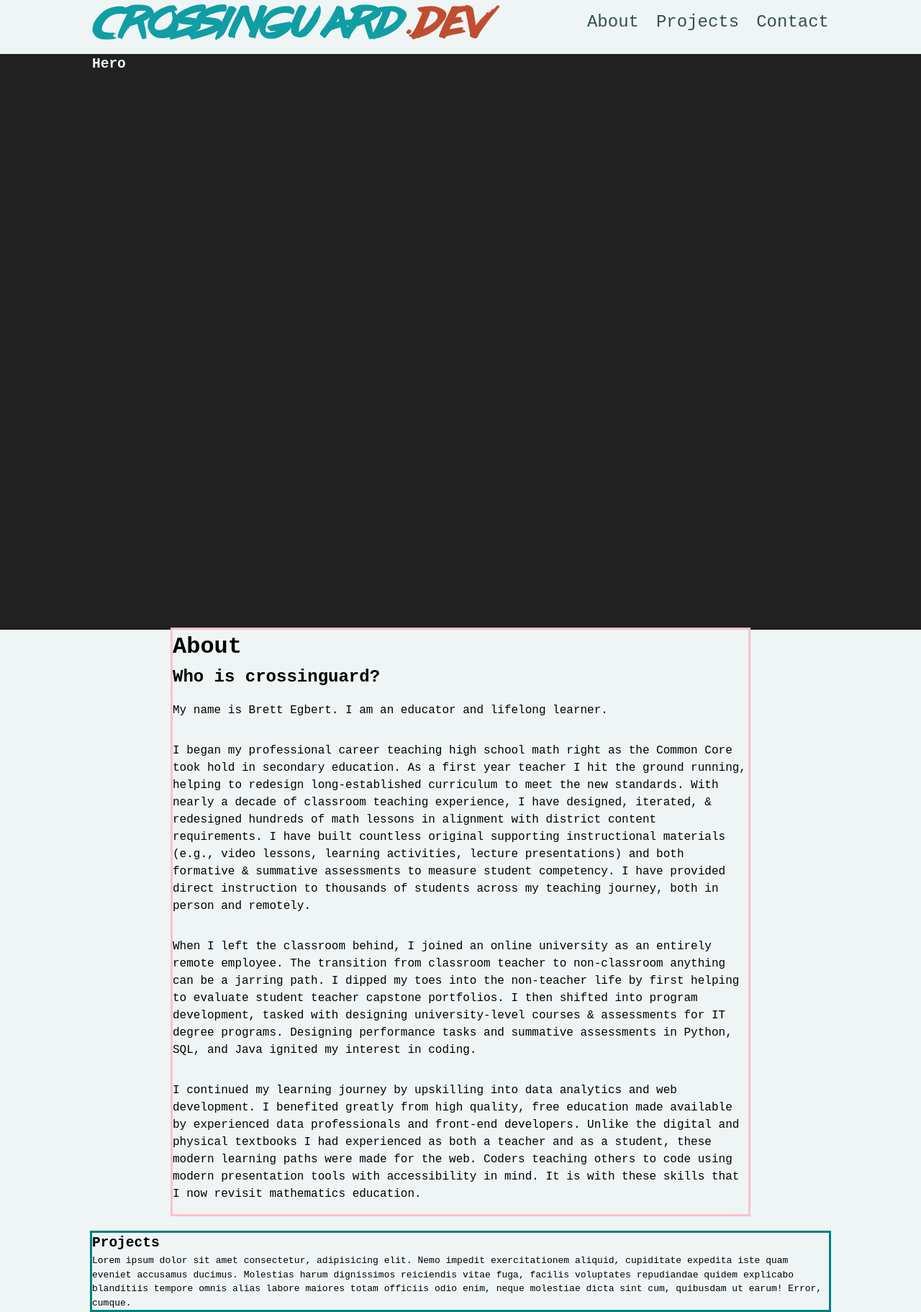
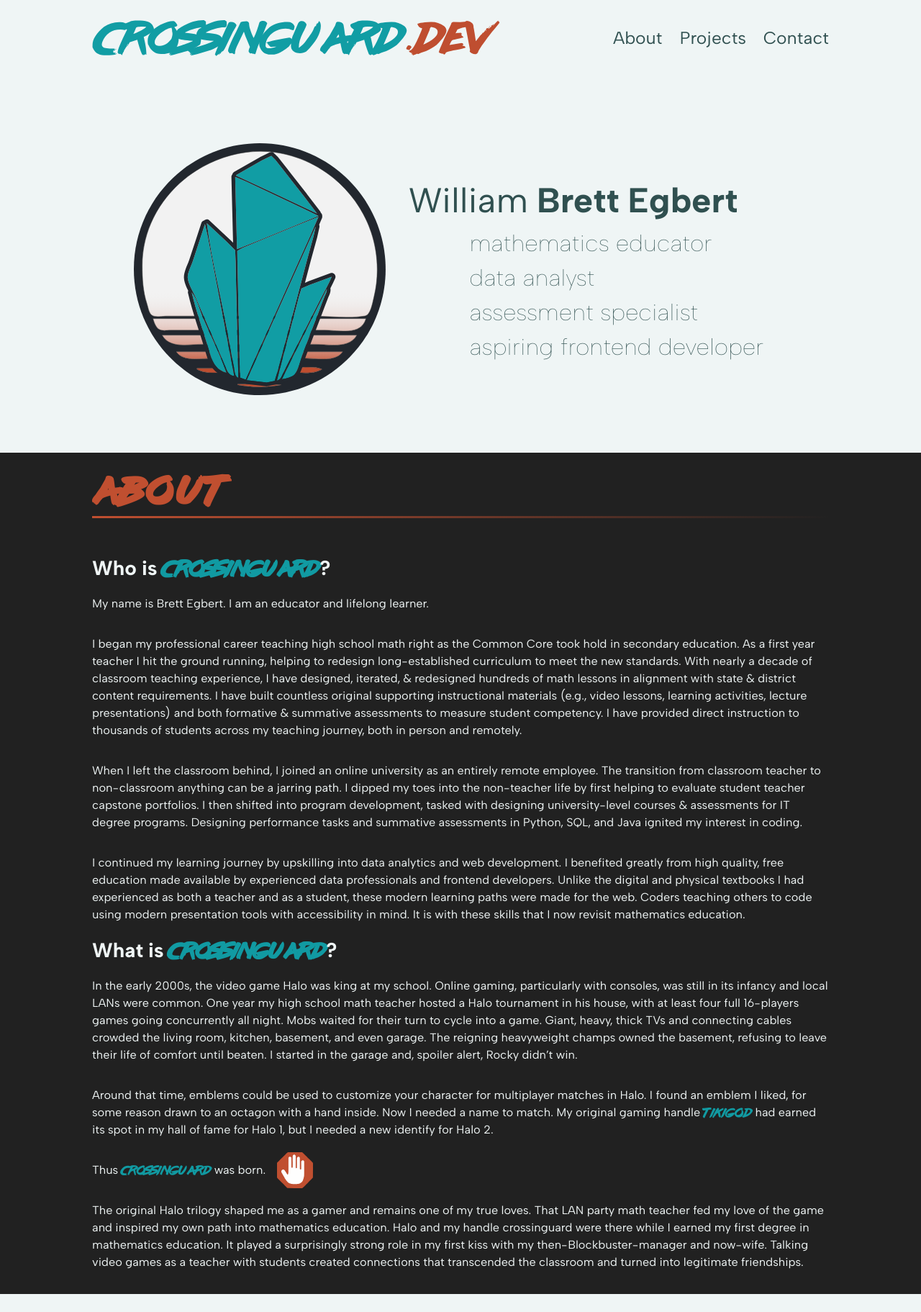
Before and after one commit to crossinguard/crossinguard.dev, an Astro site: page / in a window 1280 px wide. Shown: the part 13-1836 px from the top of the page at 72% size. Built offline with nearby package versions, Linux system fonts and the light colour scheme; Astro itself is replaced by a stand-in of ours.

Commit message:
hero desktop styles

```diff
--- a/src/components/About.astro
+++ b/src/components/About.astro
@@ -1,41 +1,70 @@
+---
+import { Image } from "astro:assets";
+import stopSign from "../images/halo-stop.svg";
 ---
 
----
-
-<section id="about" class="container-sm">
+<div class="about container">
   <h2>About</h2>
   <h3>
-    Who is crossinguard?
+    Who is <span class="cg">crossinguard</span>?
   </h3>
   <p>
     My name is Brett Egbert. I am an educator and lifelong learner.
   </p>
   <p>
-    I began my professional career teaching high school math right as the Common Core took hold in secondary education. As a first year teacher I hit the ground running, helping to redesign long-established curriculum to meet the new standards. With nearly a decade of classroom teaching experience, I have designed, iterated, & redesigned hundreds of math lessons in alignment with district content requirements. I have built countless original supporting instructional materials (e.g., video lessons, learning activities, lecture presentations) and both formative & summative assessments to measure student competency. I have provided direct instruction to thousands of students across my teaching journey, both in person and remotely.
+    I began my professional career teaching high school math right as the Common Core took hold in secondary education. As a first year teacher I hit the ground running, helping to redesign long-established curriculum to meet the new standards. With nearly a decade of classroom teaching experience, I have designed, iterated, & redesigned hundreds of math lessons in alignment with state & district content requirements. I have built countless original supporting instructional materials (e.g., video lessons, learning activities, lecture presentations) and both formative & summative assessments to measure student competency. I have provided direct instruction to thousands of students across my teaching journey, both in person and remotely.
   </p>
   <p>
     When I left the classroom behind, I joined an online university as an entirely remote employee. The transition from classroom teacher to non-classroom anything can be a jarring path. I dipped my toes into the non-teacher life by first helping to evaluate student teacher capstone portfolios. I then shifted into program development, tasked with designing university-level courses & assessments for IT degree programs. Designing performance tasks and summative assessments in Python, SQL, and Java ignited my interest in coding.
   </p>
   <p>
-    I continued my learning journey by upskilling into data analytics and web development. I benefited greatly from high quality, free education made available by experienced data professionals and front-end developers. Unlike the digital and physical textbooks I had experienced as both a teacher and as a student, these modern learning paths were made for the web. Coders teaching others to code using modern presentation tools with accessibility in mind. It is with these skills that I now revisit mathematics education.
+    I continued my learning journey by upskilling into data analytics and web development. I benefited greatly from high quality, free education made available by experienced data professionals and frontend developers. Unlike the digital and physical textbooks I had experienced as both a teacher and as a student, these modern learning paths were made for the web. Coders teaching others to code using modern presentation tools with accessibility in mind. It is with these skills that I now revisit mathematics education.
   </p>
-</section>
+  <h3>
+    What is <span class="cg">crossinguard</span>?
+  </h3>
+  <p>
+    In the early 2000s, the video game Halo was king at my school. Online gaming, particularly with consoles, was still in its infancy and local LANs were common. One year my high school math teacher hosted a Halo tournament in his house, with at least four full 16-players games going concurrently all night. Mobs waited for their turn to cycle into a game. Giant, heavy, thick TVs and connecting cables crowded the living room, kitchen, basement, and even garage. The reigning heavyweight champs owned the basement, refusing to leave their life of comfort until beaten. I started in the garage and, spoiler alert, Rocky didn’t win.
+  </p>
+  <p>
+    Around that time, emblems could be used to customize your character for multiplayer matches in Halo. I found an emblem I liked, for some reason drawn to an octagon with a hand inside. Now I needed a name to match. My original gaming handle <span class="cg">tikigod</span> had earned its spot in my hall of fame for Halo 1, but I needed a new identify for Halo 2.
+  </p>
+  <div class="standout">
+    <p>
+      Thus <span class="cg">crossinguard</span> was born.
+    </p>
+    <Image
+      src={stopSign}
+      class="logo"
+      alt="octagon with a hand inside; Halo 'stop' emblem"
+      height="50"
+      width="50" />
+  </div>
+  <p>
+    The original Halo trilogy shaped me as a gamer and remains one of my true loves. That LAN party math teacher fed my love of the game and inspired my own path into mathematics education. Halo and my handle crossinguard were there while I earned my first degree in mathematics education. It played a surprisingly strong role in my first kiss with my then-Blockbuster-manager and now-wife. Talking video games as a teacher with students created connections that transcended the classroom and turned into legitimate friendships.
+  </p>
+</div>
 
 <style>
-  #about {
-    outline: solid pink;
-  }
-
-  h2 {
-    font-size: 2rem;
-  }
-
-  h3 {
-    font-size: 1.5rem;
+  .about {
+    /* outline: solid pink; */
+    padding-block: 1em;
   }
 
   p {
     font-size: 1rem;
     padding-block: 1em;
+    color: var(--light);
+  }
+
+  .cg {
+    color: var(--teal);
+    font-family: 'Lazer84', monospace;
+  }
+
+  .standout {
+    display: flex;
+    gap: 1em;
+    align-items: center;
   }
 </style>
--- a/src/components/Contact.astro
+++ b/src/components/Contact.astro
@@ -2,13 +2,20 @@
 
 ---
 
-<section id="contact" class="container">
+<div class="contact container">
   <h2>Contact</h2>
   <p>Lorem ipsum dolor sit amet consectetur, adipisicing elit. Nemo impedit exercitationem aliquid, cupiditate expedita iste quam eveniet accusamus ducimus. Molestias harum dignissimos reiciendis vitae fuga, facilis voluptates repudiandae quidem explicabo blanditiis tempore omnis alias labore maiores totam officiis odio enim, neque molestiae dicta sint cum, quibusdam ut earum! Error, cumque.</p>
-</section>
+</div>
 
 <style>
-  #contact {
+  .contact {
     outline: solid salmon;
+    padding-block: 1em;
+  }
+
+  p {
+    font-size: 1rem;
+    padding-block: 1em;
+    color: var(--light);
   }
 </style>
--- a/src/components/Header.astro
+++ b/src/components/Header.astro
@@ -18,5 +18,6 @@ import cgLogo from "../images/cg-dev-h.svg";
     display: flex;
     justify-content: space-between;
     align-items: center;
+    padding-block: 1em;
   }
 </style>
--- a/src/components/Hero.astro
+++ b/src/components/Hero.astro
@@ -1,9 +1,72 @@
-<section class="hero container">
-  <h2>Hero</h2>
-</section>
+---
+import { Image } from "astro:assets";
+import cgLogo from "../images/cg-logo.svg";
+---
+
+<div class="hero container">
+  <Image
+    src={cgLogo}
+    class="logo"
+    alt="octagon with a hand inside; Halo 'stop' emblem"
+    height="350"
+    width="350" />
+  <div class="text">
+    <h1><span class="regular">William</span> Brett Egbert</h2>
+    <ul>
+      <li><span class="left">&lt;</span>mathematics educator<span class="right">&#47;&#62;</span></li>
+      <li><span class="left">&lt;</span>data analyst<span class="right">&#47;&#62;</span></li>
+      <li><span class="left">&lt;</span>assessment specialist<span class="right">&#47;&#62;</span></li>
+      <li><span class="left">&lt;</span>aspiring frontend developer<span class="right">&#47;&#62;</span></li>
+    </ul>
+  </div>
+</div>
 
 <style>
-  h2 {
-    color: var(--light);
+	.hero {
+    /* outline: solid lightseagreen; */
+    display: flex;
+    justify-content: center;
+    align-items: center;
+    gap: 2em;
+    padding-block: 5em;
+  }
+
+  h1 {
+    font-size: 3rem;
+    color: var(--dark-green);
+  }
+
+  li {
+    list-style: none;
+    font-weight: 100;
+    font-size: 2rem;
+    color: var(--dark-green);
+    transition: all 3s ease-in-out;
+    padding-inline-start: 1.5rem;
+  }
+
+  .left,
+  .right {
+    color: transparent;
+  }
+
+  li:hover {
+    transition: all 0.3s ease-in-out;
+    color: var(--orange);
+    transform: skew(-5deg);
+  }
+
+  li:hover .left,
+  li:hover .right {
+    transition: all 0.1s ease-in-out;
+    color: var(--teal);
+  }
+
+  .regular {
+    font-weight: normal;
+  }
+
+  .logo {
+    width: auto;
   }
 </style>
--- a/src/components/Nav.astro
+++ b/src/components/Nav.astro
@@ -24,6 +24,7 @@
 
   a {
     text-decoration: transparent;
+    text-underline-offset: .5rem;
     color: var(--dark-green);
   }
 
--- a/src/components/Projects.astro
+++ b/src/components/Projects.astro
@@ -2,13 +2,13 @@
 
 ---
 
-<section id="projects" class="container">
+<div class="projects container">
   <h2>Projects</h2>
   <p>Lorem ipsum dolor sit amet consectetur, adipisicing elit. Nemo impedit exercitationem aliquid, cupiditate expedita iste quam eveniet accusamus ducimus. Molestias harum dignissimos reiciendis vitae fuga, facilis voluptates repudiandae quidem explicabo blanditiis tempore omnis alias labore maiores totam officiis odio enim, neque molestiae dicta sint cum, quibusdam ut earum! Error, cumque.</p>
-</section>
+</div>
 
 <style>
-  #projects {
+  .projects {
     outline: solid teal;
   }
 </style>
--- a/src/env.d.ts
+++ b/src/env.d.ts
@@ -1 +1,2 @@
+/// <reference path="../.astro/types.d.ts" />
 /// <reference types="astro/client" />
--- a/src/pages/index.astro
+++ b/src/pages/index.astro
@@ -6,31 +6,36 @@ import Contact from "../components/Contact.astro";
 import Hero from "../components/Hero.astro";
 ---
 
-<BaseLayout title = 'under development'>
+<BaseLayout title = 'Welcome'>
 
 	<div class="hero">
 		<Hero />
 	</div>
 
 	<div class="content">
-		<About />
+		<section id="about">
+			<About />
+		</section>
 
-		<Projects />
+		<section id="projects">
+			<Projects />
+		</section>
 
-		<Contact />
+		<section id="contact">
+			<Contact />
+		</section>
 	</div>
 
 </BaseLayout>
 
 <style>
-	.hero {
-    height: 100vh;
-    background: var(--dark);
-  }
-
 	.content {
-		min-height: 500px;
 		display: grid;
 		gap: 2em;
 	}
+
+	#about,
+	#contact {
+		background: var(--dark);
+	}
 </style>
--- a/src/styles/global.css
+++ b/src/styles/global.css
@@ -1,3 +1,37 @@
+/* Fonts */
+@font-face {
+  font-family: 'Lazer84';
+  src: url('/fonts/Lazer84.ttf') format('truetype');
+}
+
+@font-face {
+  font-family: 'Albert Sans';
+  src: url('/fonts/AlbertSans-Regular.woff2') format('woff2');
+  font-weight: normal;
+  font-style: normal;
+}
+
+@font-face {
+  font-family: 'Albert Sans';
+  src: url('/fonts/AlbertSans-Bold.woff2') format('woff2');
+  font-weight: bold;
+  font-style: normal;
+}
+
+@font-face {
+  font-family: 'Albert Sans';
+  src: url('/fonts/AlbertSans-Italic.woff2') format('woff2');
+  font-weight: normal;
+  font-style: italic;
+}
+
+@font-face {
+  font-family: 'Albert Sans';
+  src: url('/fonts/AlbertSans-Thin.woff2') format('woff2');
+  font-weight: 100; /* Adjust the weight as needed */
+  font-style: normal;
+}
+
 /*
   Josh's Custom CSS Reset
   https://www.joshwcomeau.com/css/custom-css-reset/
@@ -42,16 +76,18 @@ h6 {
   isolation: isolate;
 }
 
+/* End CSS reset */
+
 :root {
   --dark: hsl(0, 0%, 13%);
   --light: hsl(180, 25%, 95%);
   --dark-green: hsl(180, 25%, 25%);
   --teal: hsl(183, 81%, 35%);
-  --orange: hsl(13, 60%, 47%);
+  --orange: #c04f30;
 }
 
 body {
-  font-family: monospace;
+  font-family: 'Albert Sans', sans-serif;
   background: var(--light);
 }
 
@@ -59,12 +95,24 @@ html {
   font-size: 100%;
 }
 
+h2 {
+  font-size: 3rem;
+  color: var(--orange);
+  font-family: 'Lazer84', monospace;
+  letter-spacing: 0.3rem;
+  border-bottom: 3px solid;
+  border-image: linear-gradient(to right, var(--orange), transparent);
+  border-image-slice: 1;
+  margin-block-end: 1em;
+}
+
+h3 {
+  font-size: 1.75rem;
+  color: var(--light);
+  font-style: bold;
+}
+
 .container {
   width: min(80%, 1100px);
   margin-inline: auto;
 }
-
-.container-sm {
-  width: min(80%, 800px);
-  margin-inline: auto;
-}
```
Also changed, not shown: src/components/Tags.astro (added, +52 -0 lines), src/content/config.ts (added, +17 -0 lines), src/pages/notes/[...slug].astro (added, +20 -0 lines), public/fonts/AlbertSans-Bold.woff2 (added), public/fonts/AlbertSans-Italic.woff2 (added), public/fonts/AlbertSans-Regular.woff2 (added), public/fonts/AlbertSans-Thin.woff2 (added), public/fonts/Lazer84.ttf (added), src/images/cg-logo.svg (added), src/images/halo-stop.svg (added), src/pages/notes/index.astro (added).
